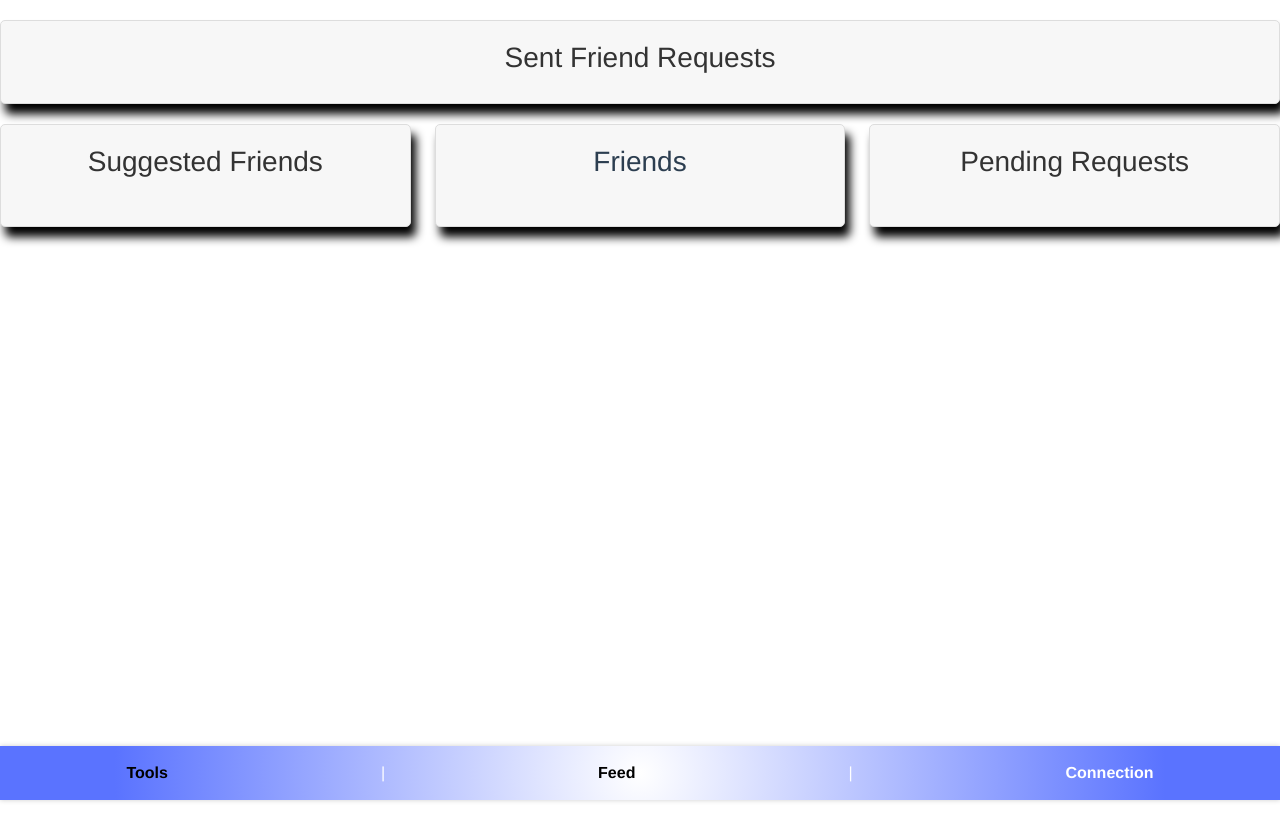
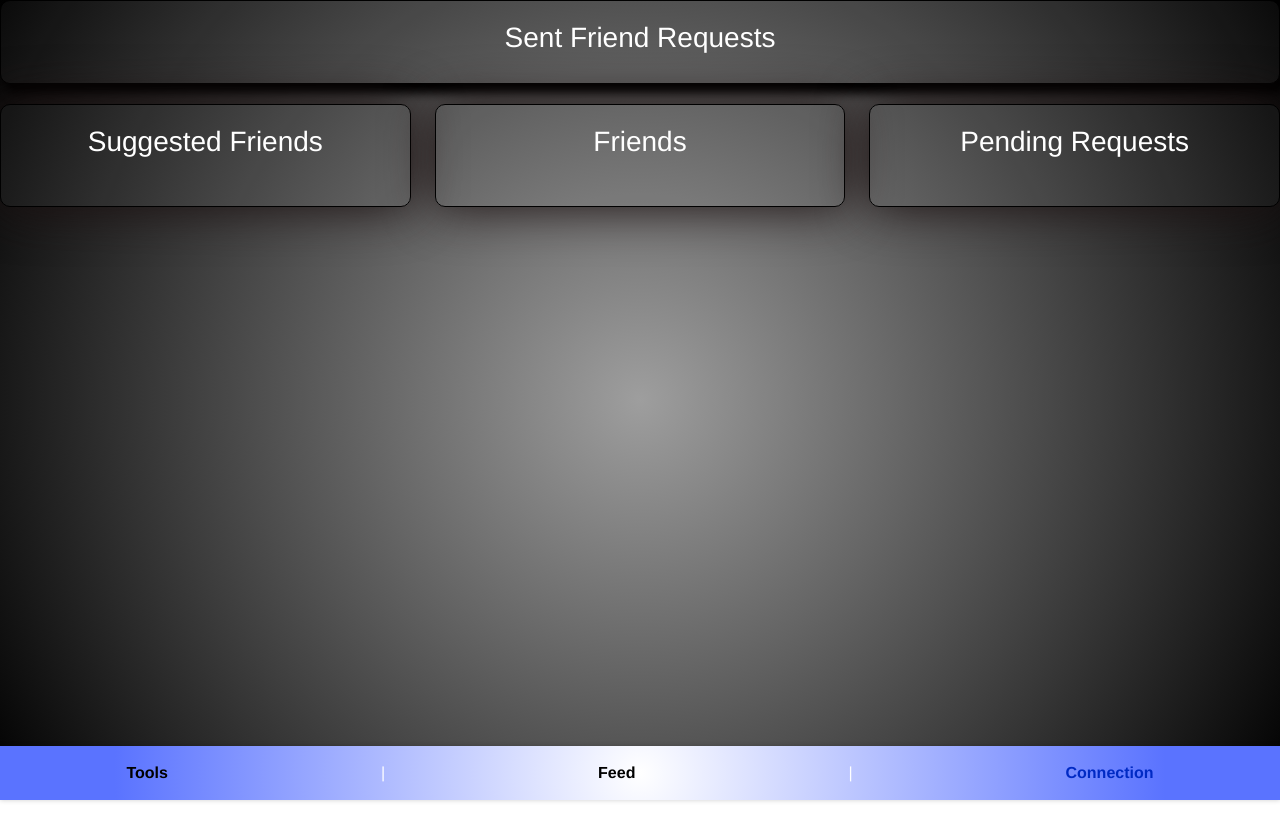
Before and after one commit to bhathiknk/socialmedia-webapp, a Vue app: page /connection in a window 1280 px wide. Built offline with nearby package versions, Linux system fonts and the light colour scheme; what @ckeditor/ckeditor5-vue would draw is missing.

Commit message:
connection section and feed section ui modifyed

```diff
--- a/src/App.vue
+++ b/src/App.vue
@@ -44,6 +44,6 @@
 }
 
 .custom-navbar a.router-link-exact-active {
-  color: white;
+  color: #002ac4;
 }
 </style>
--- a/src/components/CircularButtonProfile.vue
+++ b/src/components/CircularButtonProfile.vue
@@ -39,8 +39,7 @@ export default {
   width: 100px;
   height: 100px;
   margin-bottom: 5px !important;
-  background: rgb(49,214,9);
-  background: radial-gradient(circle, rgba(49,214,9,1) 0%, rgba(15,64,6,1) 100%);
+  background: rgb(0, 47, 255);
   border-radius: 10%;
   display: flex;
   justify-content: center;
--- a/src/views/ConnectionView.vue
+++ b/src/views/ConnectionView.vue
@@ -300,30 +300,48 @@ export default {
 
 <style scoped>
 .connections-container {
-  margin-top: 20px;
-  height: 100vh;
+  background: rgb(158,158,158);
+  background: radial-gradient(circle, rgba(158,158,158,1) 0%, rgba(0,0,0,1) 100%);
+  height: 100%;
+  min-height: 100vh;
+  margin-top: 0;
 }
 
 .suggested-friends-container,
 .friends-container,
 .pending-requests-container
  {
-  background-color: #f7f7f7;
-  border: 1px solid #ddd;
-  border-radius: 5px;
-
+  box-shadow: 0 0 50px rgb(28, 17, 17);
+  background-color: rgba(255, 255, 255, 0.04);
+  border: 1px solid #000000;
+  border-radius: 10px;
   padding: 20px;
   margin-bottom: 20px;
   height: 100%;
+  overflow-y: auto;
+}
+/* Styling the scrollbar */
+.suggested-friends-container::-webkit-scrollbar {
+  width: 10px; /* Width of the scrollbar */
+}
 
-  box-shadow: 5px 10px 10px black;
+.suggested-friends-container::-webkit-scrollbar-track {
+  background: #f1f1f1; /* Track color */
+}
+
+.suggested-friends-container::-webkit-scrollbar-thumb {
+  background: #888; /* Thumb color */
+}
+
+.suggested-friends-container::-webkit-scrollbar-thumb:hover {
+  background: #555; /* Thumb color on hover */
 }
 
 .suggested-friends-container h3,
-.friends-container h2,
+.friends-container h3,
 .pending-requests-container h3,
 .add-friend-container h3 {
-  color: #333;
+  color: #ffffff;
 }
 
 .suggested-friends-container ul,
@@ -374,16 +392,16 @@ export default {
 }
 
 .search-friend-section {
-  background-color: #f7f7f7;
-  border: 1px solid #ddd;
-  border-radius: 5px;
-  box-shadow: 0 0 5px rgba(0, 0, 0, 0.2);
+  box-shadow: 0 0 50px rgb(28, 17, 17);
+  background-color: rgba(255, 255, 255, 0.04);
+  border: 1px solid #000000;
+  border-radius: 10px;
   padding: 20px;
   margin-bottom: 20px;
 }
 
 .search-friend-section h3 {
-  color: #333;
+  color: #ffffff;
 }
 
 .search-friend-section input {
@@ -401,29 +419,21 @@ export default {
 }
 
 .add-friend-button {
-  background-color: #4caf50;
+  background-color: #007bff;
   color: #fff;
-  padding: 8px 16px;
   border: none;
+  padding: 10px 20px;
+  cursor: pointer;
+  margin-right: 15px; /* Add space between buttons */
   border-radius: 5px;
-  cursor: pointer;
-  transition: background-color 0.3s;
 }
 
 .add-friend-button:hover {
-  background-color: #45a049;
+  background-color: #3636ef;
+  box-shadow: 0 8px 16px 0 rgba(0,0,0,0.2), 0 6px 20px 0 rgba(0,0,0,0.19);
+  transition: 0.8s;
 }
 
-.circle-button {
-  background-color: #4caf50;
-  color: #fff;
-  border: none;
-  border-radius: 50%;
-  width: 50px;
-  height: 50px;
-  margin-left: 10px;
-  cursor: pointer;
-}
 
 /* Inside your Vue component style */
 
@@ -472,18 +482,23 @@ export default {
 
 .pending-requests-container .user-card button.accept-button,
 .pending-requests-container .user-card button.reject-button {
-  background-color: #4caf50;
+  background-color: #007bff;
   color: #fff;
-  padding: 8px 16px;
   border: none;
+  padding: 10px 20px;
+  cursor: pointer;
+  margin-right: 15px; /* Add space between buttons */
   border-radius: 5px;
-  cursor: pointer;
-  transition: background-color 0.3s;
-  margin: 10px;
 }
 
 .pending-requests-container .user-card button.accept-button {
-  background-color: #4caf50;
+  background-color: #007bff;
+  color: #fff;
+  border: none;
+  padding: 10px 20px;
+  cursor: pointer;
+  margin-right: 15px; /* Add space between buttons */
+  border-radius: 5px;
 }
 
 .pending-requests-container .user-card button.reject-button {
--- a/src/views/Feed.vue
+++ b/src/views/Feed.vue
@@ -18,15 +18,9 @@
         <div class="post-header">
           <img :src="getProfileImageUrl(post.profileImage)" alt="User Profile Image" class="user-profile-image" />
 
-          <span class="username">{{ post.username }}</span>
+          <h1 class="username">{{ post.username }}</h1>
         </div>
         <img :src="getFullImageUrl(post.postImage)" alt="Post Image" class="post-image" />
-
-        <div class="post-actions">
-          <button @click="likePost(post.id)">
-            <i class="fa fa-heart"></i> {{ post.likes }}
-          </button>
-        </div>
         <div class="post-caption">{{ post.caption }}</div>
       </div>
     </div>
@@ -96,7 +90,7 @@ export default {
   left: 0;
   bottom: 0;
   padding: 20px;
-  background-color: #fff; /* Add your desired background color */
+  background-color: #000000; /* Add your desired background color */
   box-shadow: 0 0 5px rgba(0, 0, 0, 0.2);/* Move the circular button to the right */
 }
 .post-feed {
@@ -104,21 +98,29 @@ export default {
   justify-content: center;
   padding: 20px;
   margin-bottom: 20px;
-  background-color: #f2f2f2;
+  background: rgb(158,158,158);
+  background: radial-gradient(circle, rgba(158,158,158,1) 0%, rgba(0,0,0,1) 100%);
 }
 
 .container {
   max-width: 600px;
   padding: 20px;
-  box-shadow: 10px 10px 10px black;
+  box-shadow: 0 0 100px rgb(0, 0, 0);
+  background-color: rgba(255, 255, 255, 0.04);
+  border-radius: 10px;
+  border: 1px solid;
 
+}
+.container h1{
+  color: white;
+  font-size: 25px;
 }
 
 .post {
   margin: 20px 0;
-  border: 3px solid lightslategrey;
-  border-radius: 5px;
-  box-shadow: 0 2px 4px rgba(0, 0, 0, 0.1);
+  border: 3px solid #040609;
+  border-radius: 10px;
+  box-shadow: 0 0 100px rgb(0, 0, 0);
 
 }
 
```
